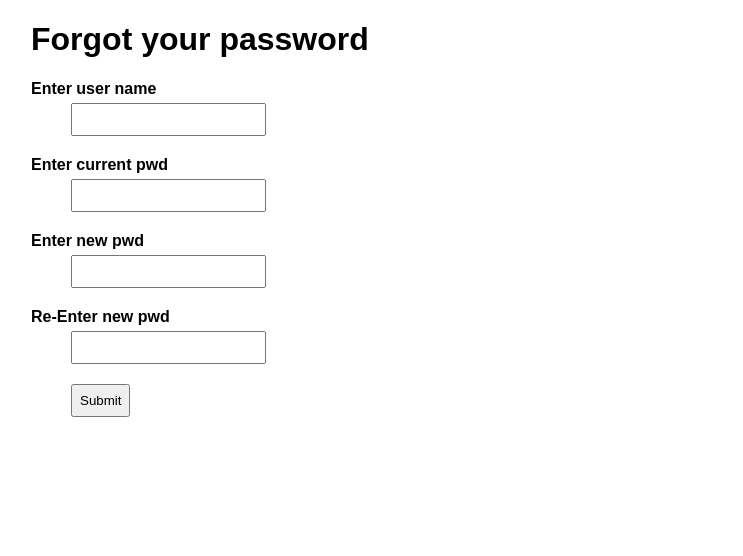
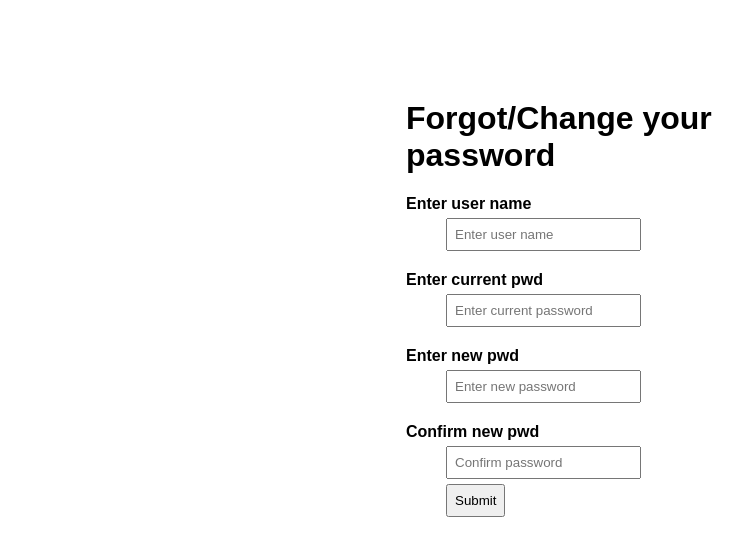
Before and after one commit to abhishekkumar4531/Abhishek-Kumar-PHP-OOPS-Basic-Task, a PHP site: page /register/forgot.php in a window 1280 px wide. Shown: the top 556 px of the page, without its empty margins (9-752 px from the left). Run offline with PHP 8.4, Linux system fonts and the light colour scheme.

Commit message:
FT2023-60:Add more validations in Registration and Forgot-Password page

```diff
--- a/index.php
+++ b/index.php
@@ -1,5 +1,5 @@
 <?php
-session_start();
+  session_start();
 ?>
 <!DOCTYPE html>
 <html lang="en">
--- a/register/forgot.php
+++ b/register/forgot.php
@@ -14,24 +14,93 @@
 	<style>
 		<?php include "../style.css" ?>
 	</style>
+
+  <script src="../validity.js?newversion"></script>
+  <script type="text/javascript">
+    reg_obj = new Validity();
+    function checkUname(){
+      var user_name = document.getElementById('name').value;
+      reg_obj.checkName(user_name, "invalid_name", "submitBtn", "red");
+    }
+    function currentPassword(){
+      var current_pwd = document.getElementById('cpassword').value;
+      reg_obj.checkPasswords(current_pwd, "current_status", "submitBtn");
+    }
+    function newPassword(){
+      var new_pwd = document.getElementById('npassword').value;
+      reg_obj.checkPasswords(new_pwd, "new_status", "submitBtn");
+    }
+    function rePassword(){
+      var re_pwd = document.getElementById('rpassword').value;
+      reg_obj.checkPasswords(re_pwd, "re_status", "submitBtn");
+    }
+    function comparePassword(){
+      var current_pass = document.getElementById('cpassword').value;
+      var new_pass = document.getElementById('npassword').value;
+      var status = reg_obj.comparePasswords(current_pass, new_pass, 'new_status', true);
+    }
+    function confirmPassword(){
+      var new_pass = document.getElementById('npassword').value;
+      var re_pass = document.getElementById('rpassword').value;
+      var status = reg_obj.comparePasswords(new_pass, re_pass, 're_status', false);
+    }
+  </script>
 </head>
 <body>
-	<h1>Forgot your password</h1>
+	<h1>Forgot/Change your password</h1>
 	<form action="forgotresponse.php" method="post">
 		<dl>
 			<dt><label for="name">Enter user name</label></dt>
-			<dd><input type="text" name="name" required></dd>
+			<dd>
+        <input type="text" name="name" id="name" required onblur="checkUname()" placeholder="Enter user name"
+        value="<?php if(isset($_SESSION['for_username'])){echo $_SESSION['for_username'];} ?>"
+        >
+        <span id="invalid_name"></span>
+      </dd>
+      <dd>
+        <span>
+          <?php
+            if(isset($_SESSION['valid_user']) && $_SESSION['valid_user']){
+              echo " Please Enter Valid User-Name";
+            }
+          ?>
+        </span>
+      </dd>
 
 			<dt><label for="cpassword">Enter current pwd</label></dt>
-			<dd><input type="text" name="cpassword" required></dd>
+			<dd>
+        <input type="text" name="cpassword" id="cpassword" required onblur="currentPassword()" placeholder="Enter current password"
+        value="<?php if(isset($_SESSION['for_cpassword'])){echo $_SESSION['for_cpassword'];} ?>"
+        >
+        <span id="current_status"></span>
+      </dd>
+      <dd>
+        <span>
+          <?php
+            if(isset($_SESSION['valid_user']) && $_SESSION['valid_user']){
+              echo " Please Enter Valid User-Current-Password";
+            }
+          ?>
+        </span>
+      </dd>
 
 			<dt><label for="npassword">Enter new pwd</label></dt>
-			<dd><input type="text" name="npassword" required></dd>
+			<dd>
+        <input type="text" name="npassword" id="npassword" required onblur="newPassword()" onkeyup="comparePassword()" placeholder="Enter new password"
+        value="<?php if(isset($_SESSION['for_npassword'])){echo $_SESSION['for_npassword'];} ?>"
+        >
+        <span id="new_status"></span>
+      </dd>
 
-			<dt><label for="rpassword">Re-Enter new pwd</label></dt>
-			<dd><input type="text" name="rpassword" required></dd>
+			<dt><label for="rpassword">Confirm new pwd</label></dt>
+			<dd>
+        <input type="text" name="rpassword" id="rpassword" required onblur="rePassword()" onkeyup="confirmPassword()" placeholder="Confirm password"
+        value="<?php if(isset($_SESSION['for_npassword'])){echo $_SESSION['for_npassword'];} ?>"
+        >
+        <span id="re_status"></span>
+      </dd>
 
-			<dd><input type="submit"></dd>
+			<dd><input type="submit" name="submitBtn"></dd>
 		</dl>
 	</form>
 </body>
--- a/style.css
+++ b/style.css
@@ -1,6 +1,6 @@
 body{
-  width: 1200px;
-  margin: 0 auto;
+  width: 450px;
+  margin: 100px auto;
   font-family: Arial;
 }
 a{
@@ -36,8 +36,16 @@ span, a{
   color: red;
 }
 dd{
-  margin-bottom: 20px;
+  margin-bottom: 5px;
 }
 dt{
-  margin: 5px 0px;
+  margin-top: 20px;
+  margin-bottom: 5px;
 }
+li a{
+  color: black;
+  font-size: 18px;
+}
+li a:hover{
+  color: red;
+}
--- a/validity.js
+++ b/validity.js
@@ -10,8 +10,8 @@ class Validity{
   check_pwd = /^(?=.*[a-z])(?=.*[A-Z])(?=.*[0-9])(?=.*[!@#\$%\^&\*])(?=.{8,})/;
 
   /**
-   * 'checkName/Phone/Email' is parametrised method;
-   * 'invalidName/Phone/Email' is a variable which hold 'id' of a html tag where error msg should show;
+   * 'checkName/Phone/Email/Passwords' is parametrised method;
+   * 'invalidName/Phone/Email/Passwords' is a variable which hold 'id' of a html tag where error msg should show;
    * 'submitBtn' is a variable which hold 'id' of submit button;
    * 'type' is a vraible which hold color;
 
@@ -24,7 +24,7 @@ class Validity{
       And enable the submit button.
    * }
 
-   * checkEmail's working process is same only change in message display like :
+   * checkEmail/Passwords's working process is same only change in message display like :
       if condition is true then display success message and if false then display error message.
   */
 
@@ -64,14 +64,43 @@ class Validity{
     }
   }
 
+  //checkPasswords is a parametrised method which is responsible for the validation of user passwords.
   checkPasswords(userPwd, pwdStatus, submitBtn){
-    if(!(userPwd.match(this.check_email))){
-      document.getElementById(pwdStatus).innerHTML = `<span style="color:red;">Enter a valid-email syntax<span>`;
+    if(!(userPwd.match(this.check_pwd))){
+      document.getElementById(pwdStatus).innerHTML = `<span style="color:red;">Enter a valid-password:Xyz@1<span>`;
       document.getElementById(submitBtn).disabled = true;
     }
     else{
-      document.getElementById(pwdStatus).innerHTML = `<span style="color:green;">This is valid-email syntax<span>`;
+      document.getElementById(pwdStatus).innerHTML = `<span style="color:green;">This is valid-password<span>`;
       document.getElementById(submitBtn).disabled = false;
     }
   }
+
+  //comparePasswords is a parametrised method which is comparing user entered passwords.
+  comparePasswords(newPassword, rePassword, passStatus, type){
+    var status = false;
+    if(newPassword === rePassword){
+      status = true;
+    }
+    else{
+      status = false;
+    }
+
+    if(type){
+      if(status){
+        document.getElementById(passStatus).innerHTML = `<span>New password should't same</span>`;
+      }
+      else{
+        document.getElementById(passStatus).innerHTML = ``;
+      }
+    }
+    else{
+      if(status){
+        document.getElementById(passStatus).innerHTML = ``;
+      }
+      else{
+        document.getElementById(passStatus).innerHTML = `<span>Set password should same</span>`;
+      }
+    }
+  }
 }
```
Also changed, not shown: register/forgotresponse.php (+14 -4 lines), register/register.php (+6 -2 lines), rootClass.php (+27 -1 lines).
